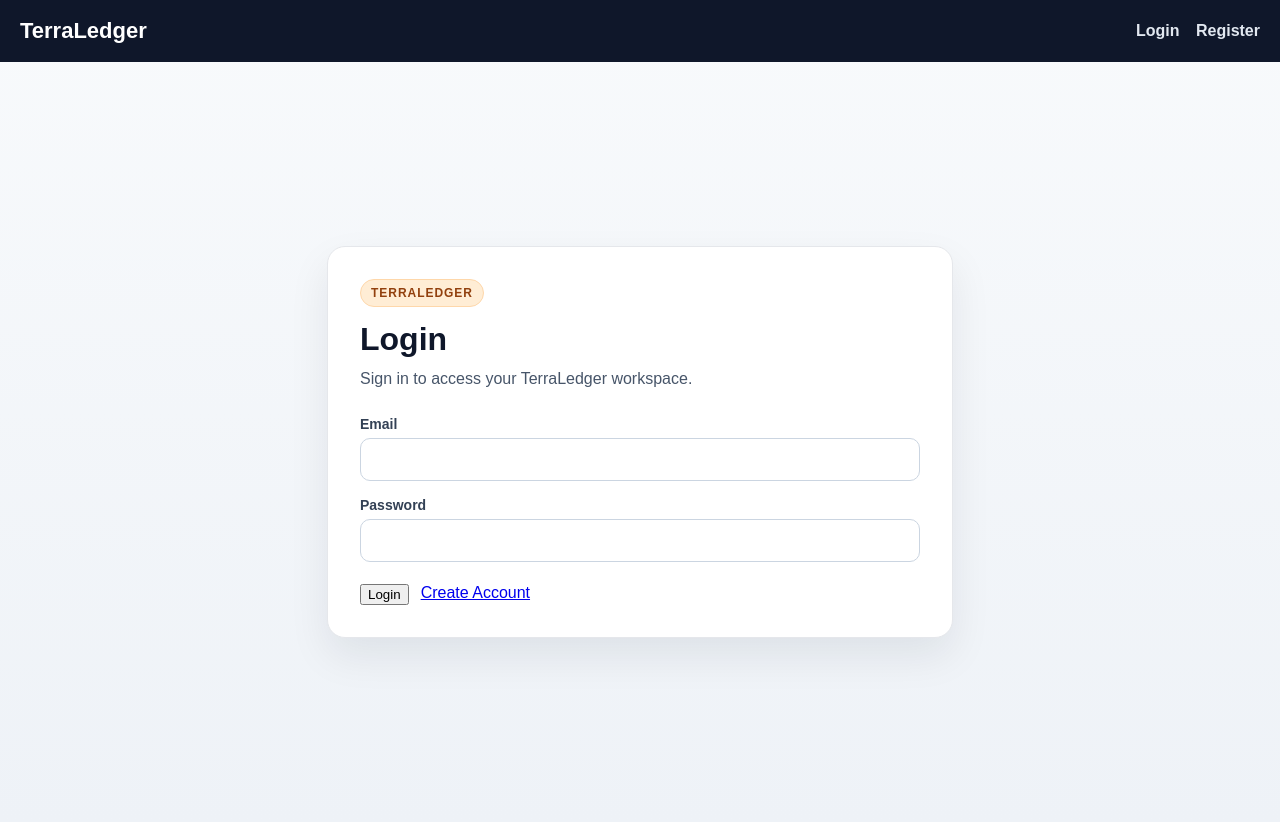
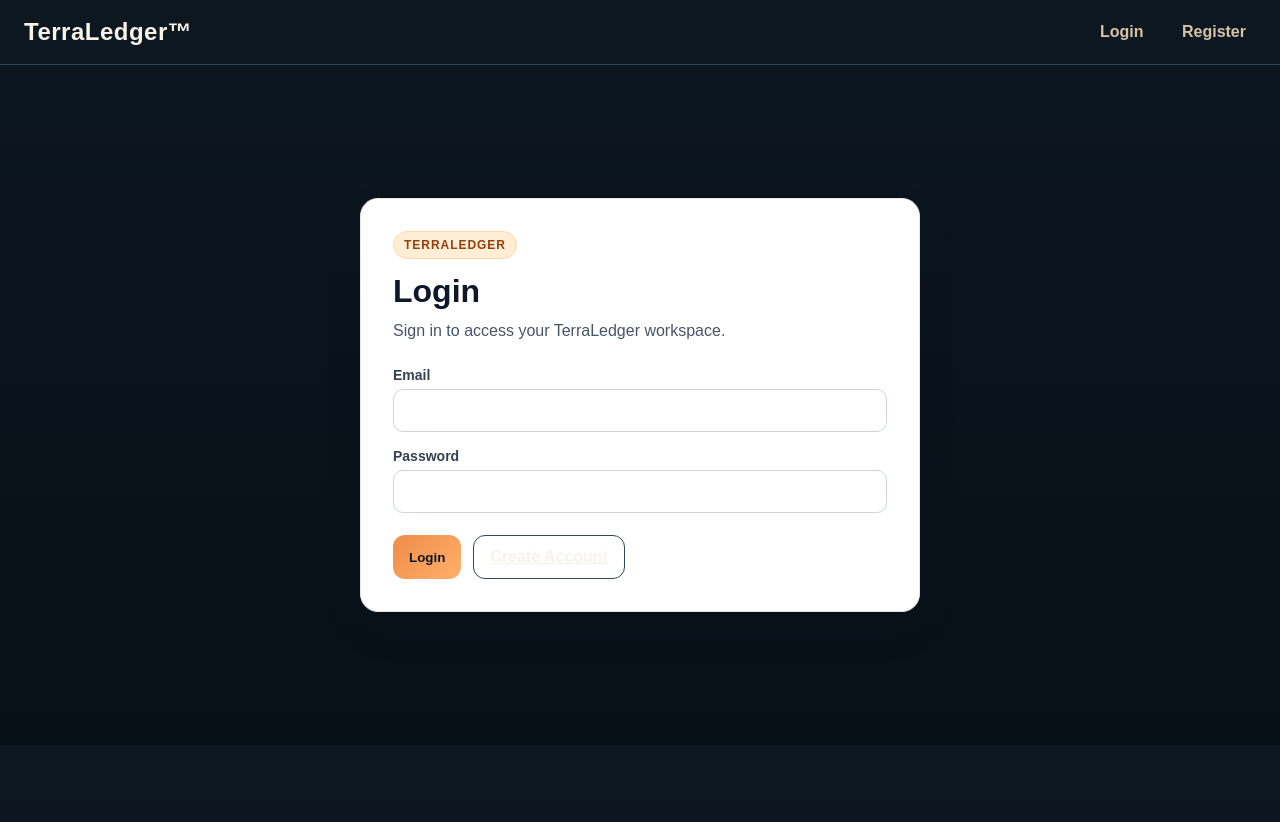
Before and after one commit to SpencerSoftwaresLLC/terra-ledger, a Flask app: page /login in a window 1280 px wide. After the commit the page ends 612 px from the top, so only its background shows below. Run offline with Flask 3, Linux system fonts and the light colour scheme; parts of the project's set-up code (start-up, migrations or seed data) failed here and were passed over.

Commit message:
login page change

```diff
--- a/templates/PUBLIC_BASE_HTML.html
+++ b/templates/PUBLIC_BASE_HTML.html
@@ -6,45 +6,162 @@
     <title>{{ title or "TerraLedger" }}</title>
 
     <style>
+        :root {
+            --bg: #0d1720;
+            --panel: #1b2c38;
+            --panel-soft: #223746;
+            --border: #314756;
+            --text: #f7f3ea;
+            --muted: #d6c2a8;
+
+            --orange: #f08c4a;
+            --orange-soft: #ffb06b;
+            --green: #6bbf72;
+        }
+
+        * {
+            box-sizing: border-box;
+        }
+
         body {
             margin: 0;
             font-family: Arial, sans-serif;
-            background: linear-gradient(180deg, #f8fafc, #eef2f7);
-            color: #0f172a;
+            background: linear-gradient(180deg, var(--bg), #081017);
+            color: var(--text);
         }
 
+        /* TOP BAR */
         .topbar {
-            background: #0f172a;
-            color: white;
-            padding: 18px 20px;
+            padding: 18px 24px;
             display: flex;
             justify-content: space-between;
             align-items: center;
+            border-bottom: 1px solid var(--border);
         }
 
         .brand {
-            font-size: 22px;
+            font-size: 24px;
             font-weight: 800;
+            letter-spacing: 0.5px;
         }
 
         .nav a {
-            color: #e2e8f0;
-            margin-left: 12px;
+            color: var(--muted);
+            margin-left: 14px;
             text-decoration: none;
             font-weight: 600;
+            padding: 6px 10px;
+            border-radius: 8px;
         }
 
         .nav a:hover {
-            text-decoration: underline;
+            background: rgba(255,255,255,0.05);
         }
 
+        /* CENTER CONTENT */
+        .page-content-wrap {
+            min-height: calc(100vh - 70px);
+            display: flex;
+            align-items: center;
+            justify-content: center;
+            padding: 30px 16px;
+        }
+
+        .page-content-inner {
+            width: 100%;
+            max-width: 480px;
+        }
+
+        /* LOGIN CARD */
+        .card {
+            background: linear-gradient(180deg, var(--panel), var(--panel-soft));
+            border: 1px solid var(--border);
+            border-radius: 22px;
+            padding: 28px;
+            box-shadow: 0 20px 40px rgba(0,0,0,0.4);
+        }
+
+        .card h1 {
+            margin: 0 0 10px;
+            font-size: 32px;
+        }
+
+        .muted {
+            color: var(--muted);
+        }
+
+        /* INPUTS */
+        input {
+            width: 100%;
+            border: 1px solid var(--border);
+            background: #182833;
+            color: var(--text);
+            border-radius: 12px;
+            padding: 12px 14px;
+            font-size: 15px;
+        }
+
+        input:focus {
+            outline: none;
+            border-color: var(--orange);
+            box-shadow: 0 0 0 3px rgba(240,140,74,0.2);
+        }
+
+        label {
+            font-size: 14px;
+            font-weight: 600;
+            margin-bottom: 6px;
+            display: block;
+        }
+
+        .grid {
+            display: grid;
+            gap: 16px;
+        }
+
+        /* BUTTONS */
+        .btn {
+            background: linear-gradient(135deg, var(--orange), var(--orange-soft));
+            color: #0d1720;
+            border: none;
+            padding: 12px 16px;
+            border-radius: 12px;
+            font-weight: 800;
+            cursor: pointer;
+        }
+
+        .btn:hover {
+            opacity: 0.9;
+        }
+
+        .btn.secondary {
+            background: transparent;
+            color: var(--text);
+            border: 1px solid var(--border);
+        }
+
+        .btn.secondary:hover {
+            background: rgba(255,255,255,0.05);
+        }
+
+        /* FLASH */
         .flash {
-            background: #fff7ed;
-            border: 1px solid #fed7aa;
+            background: rgba(240,140,74,0.15);
+            border: 1px solid rgba(240,140,74,0.3);
             padding: 12px;
-            margin: 20px auto;
-            max-width: 500px;
-            border-radius: 10px;
+            border-radius: 12px;
+            margin-bottom: 16px;
+            color: var(--text);
+        }
+
+        /* SUBTLE GLOW */
+        .card::after {
+            content: "";
+            position: absolute;
+            inset: 0;
+            border-radius: 22px;
+            pointer-events: none;
+            box-shadow: 0 0 60px rgba(240,140,74,0.08);
         }
     </style>
 </head>
@@ -52,7 +169,7 @@
 <body>
 
     <div class="topbar">
-        <div class="brand">TerraLedger</div>
+        <div class="brand">TerraLedger™</div>
 
         <div class="nav">
             <a href="{{ url_for('auth.login') }}">Login</a>
@@ -62,9 +179,11 @@
 
     {% with messages = get_flashed_messages() %}
         {% if messages %}
-            {% for message in messages %}
-                <div class="flash">{{ message }}</div>
-            {% endfor %}
+            <div style="max-width:480px; margin:20px auto;">
+                {% for message in messages %}
+                    <div class="flash">{{ message }}</div>
+                {% endfor %}
+            </div>
         {% endif %}
     {% endwith %}
 
```
